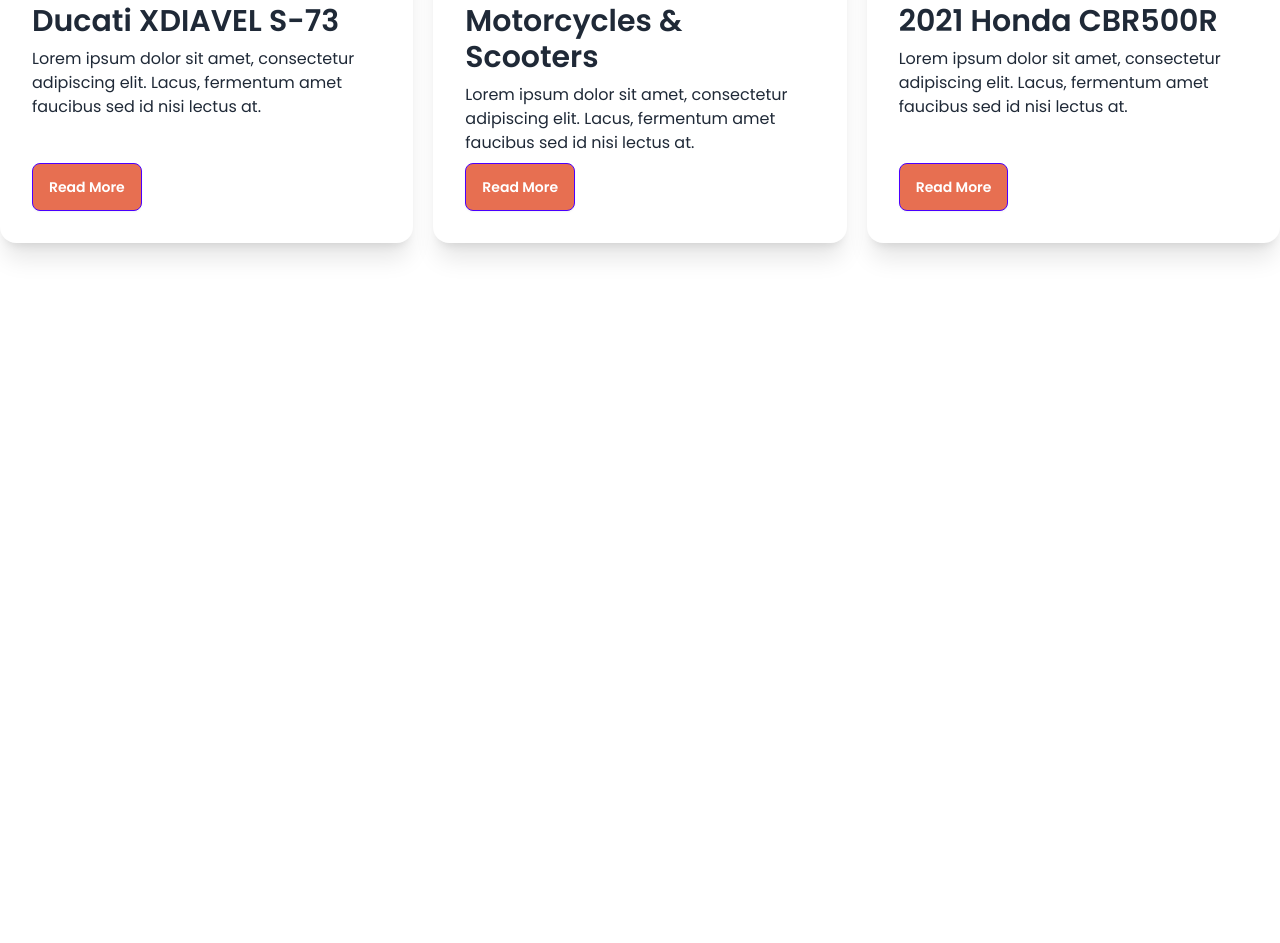
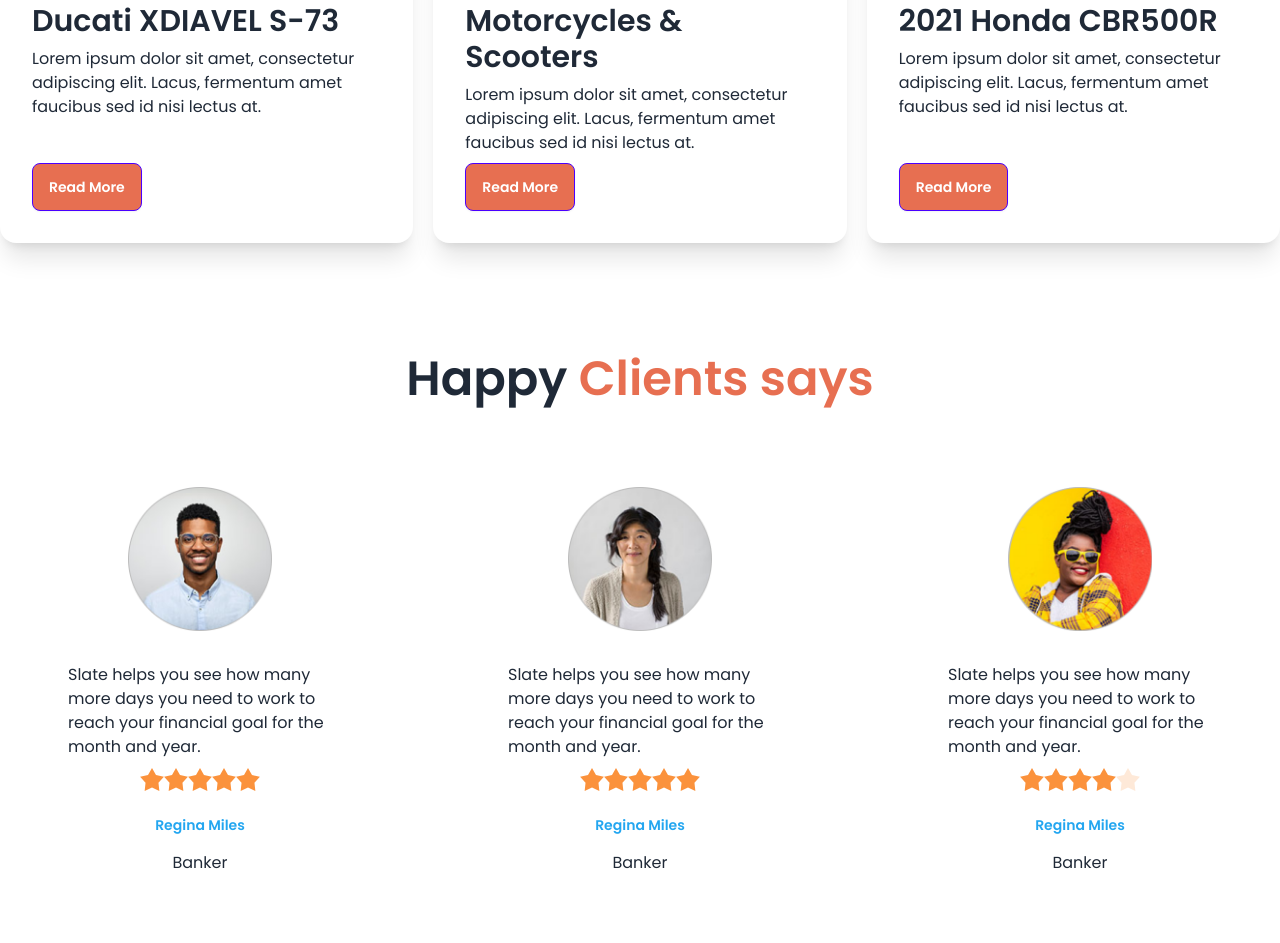
Before and after one commit to Mahade-Hasan-Forhad/biker-zone-daisyui, a plain HTML site: page index.html in a window 1280 px wide. Shown: the part 1586-2529 px from the top of the page. Before the commit the page ends 1941 px from the top, so only its background shows below. Drawn offline with nearby package versions, Linux system fonts and the light colour scheme.

Commit message:
Added: happy clients  section

```diff
--- a/index.html
+++ b/index.html
@@ -244,6 +244,77 @@
                 </div>
             </div>
         </section>
+        <!-- happy clients -->
+        <h3 class="text-5xl mb-12 font-semibold text-center">Happy <span class="text-bike-primary">Clients says</span>
+        </h3>
+        <div class="grid gap-10 grid-cols-1 md:grid-cols-2 lg:grid-cols-3">
+            <!-- first review -->
+            <div class="card bg-base-100 p-9 boeder border-gray-400">
+                <figure><img src="images/others/user-1.png" alt="" class="w-36" /></figure>
+                <div class="card-body">
+
+                    <p>Slate helps you see how
+                        many more days you need
+                        to work to reach your financial
+                        goal for the month and year.</p>
+                    <div class="rating justify-center">
+                        <input type="radio" name="rating-2" class="mask mask-star-2 bg-orange-400" />
+                        <input type="radio" name="rating-2" class="mask mask-star-2 bg-orange-400" />
+                        <input type="radio" name="rating-2" class="mask mask-star-2 bg-orange-400" />
+                        <input type="radio" name="rating-2" class="mask mask-star-2 bg-orange-400" checked />
+                        <input type="radio" name="rating-2" class="mask mask-star-2 bg-orange-400" />
+                    </div>
+                    <div class="text-center space-y-4 mt-4">
+                        <h4 class="text-sm font-semibold text-[#23A6F0]">Regina Miles</h4>
+                        <p>Banker</p>
+                    </div>
+                </div>
+            </div>
+            <!-- second review -->
+            <div class="card bg-base-100 p-9 boeder border-gray-400">
+                <figure><img src="images/others/user-2.png" alt="" class="w-36" /></figure>
+                <div class="card-body">
+
+                    <p>Slate helps you see how
+                        many more days you need
+                        to work to reach your financial
+                        goal for the month and year.</p>
+                    <div class="rating justify-center">
+                        <input type="radio" name="rating-2" class="mask mask-star-2 bg-orange-400" />
+                        <input type="radio" name="rating-2" class="mask mask-star-2 bg-orange-400" />
+                        <input type="radio" name="rating-2" class="mask mask-star-2 bg-orange-400" />
+                        <input type="radio" name="rating-2" class="mask mask-star-2 bg-orange-400" checked />
+                        <input type="radio" name="rating-2" class="mask mask-star-2 bg-orange-400" />
+                    </div>
+                    <div class="text-center space-y-4 mt-4">
+                        <h4 class="text-sm font-semibold text-[#23A6F0]">Regina Miles</h4>
+                        <p>Banker</p>
+                    </div>
+                </div>
+            </div>
+            <!-- third review -->
+            <div class="card bg-base-100 p-9 boeder border-gray-400">
+                <figure><img src="images/others/user-3.png" alt="" class="w-36" /></figure>
+                <div class="card-body">
+
+                    <p>Slate helps you see how
+                        many more days you need
+                        to work to reach your financial
+                        goal for the month and year.</p>
+                    <div class="rating justify-center">
+                        <input type="radio" name="rating-2" class="mask mask-star-2 bg-orange-400" />
+                        <input type="radio" name="rating-2" class="mask mask-star-2 bg-orange-400" />
+                        <input type="radio" name="rating-2" class="mask mask-star-2 bg-orange-400" />
+                        <input type="radio" name="rating-2" class="mask mask-star-2 bg-orange-400" checked />
+                        <input type="radio" name="rating-2" class="mask mask-star-2 bg-orange-400" />
+                    </div>
+                    <div class="text-center space-y-4 mt-4">
+                        <h4 class="text-sm font-semibold text-[#23A6F0]">Regina Miles</h4>
+                        <p>Banker</p>
+                    </div>
+                </div>
+            </div>
+        </div>
     </main>
     <footer>
 
```
